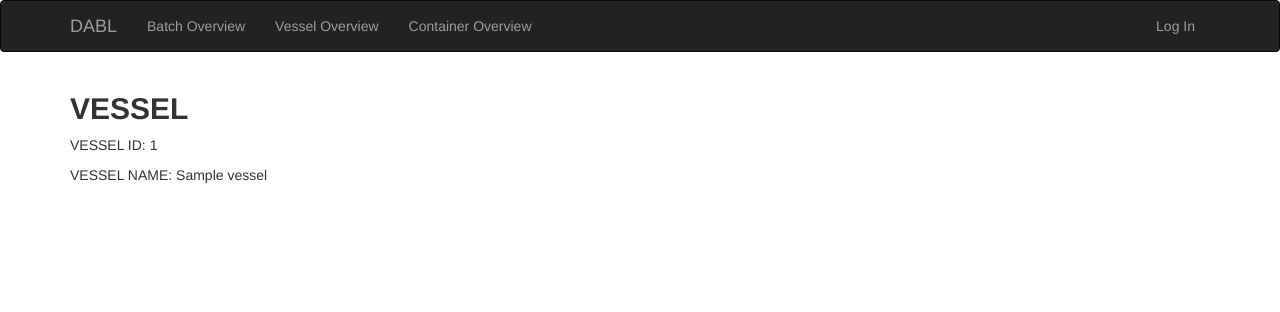
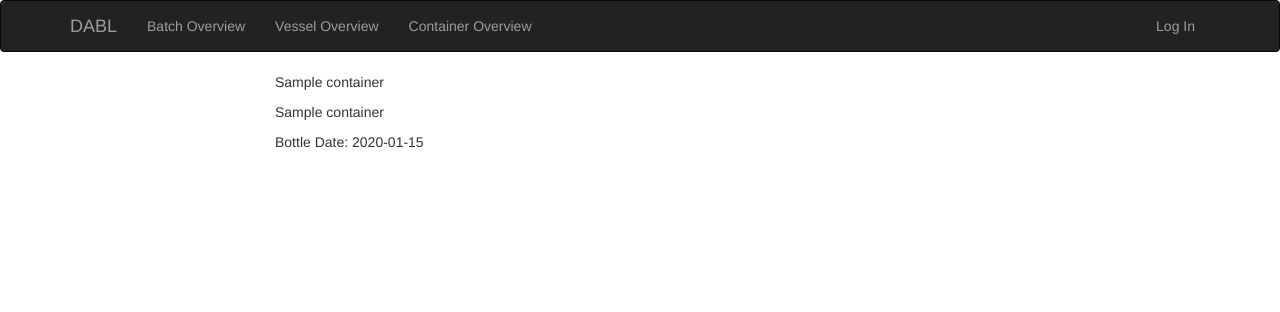
Before and after one commit to dandud/dabl, a Flask app: template app/templates/containers/container_label.html in a window 1280 px wide. Shown: the top 312 px of the page. Run offline with Flask 2, Linux system fonts and the light colour scheme; tables that the repository leaves empty hold one stand-in row (values such as "Sample post"); the template is opened without the code that fills it: values that come from a table or form of the project are taken from there, most other values are stand-ins (such as "Sample title", 1, 10 or a date in 2020); parts of the project's set-up code (start-up, migrations or seed data) failed here and were passed over; some libraries are stand-ins or nearby versions.

Commit message:
container label

```diff
--- a/app/models.py
+++ b/app/models.py
@@ -82,6 +82,7 @@
     style_id = db.Column(db.Integer, db.ForeignKey('brewstyles.id'))
     status_id = db.Column(db.Integer, db.ForeignKey('statuses.id'))
     user_id = db.Column(db.Integer, db.ForeignKey('users.id'))
+    description = db.Column(db.String(128))
 
     type = db.relationship('Brewtype')
     style = db.relationship('Brewstyle')
--- a/app/templates/containers/container_label.html
+++ b/app/templates/containers/container_label.html
@@ -7,13 +7,19 @@
 
 {% block page_content %}
 
-<h2 class="h2"><b>VESSEL</b></h2>
+{% set link = base_url + '/container_lookup/'+ container.id|string %}
 
-{% set link = base_url + '/vessel_lookup/'+ vessel.id|string %}
-
-<p>VESSEL ID: {{ vessel.id }}</p>
-<p>VESSEL NAME: {{ vessel.name }}</p>
-<img src="{{ qrcode(link, box_size=5) }}">
-
+<div class="container-fluid">
+    <div class="row">
+        <div class="col-sm-2">
+            <img src="{{ qrcode(link, box_size=2) }}">
+        </div>
+        <div class="col-sm-3">
+            <p>{{ container.name }}</p>
+            <p>{{ container.name }}</p>
+            <p>Bottle Date: {{ container.time_created.strftime('%Y-%m-%d') }}</p>
+        </div>
+    </div>
+</div>
 
 {% endblock %}
```
Also changed, not shown: app/containers/views.py (+14 -14 lines).
